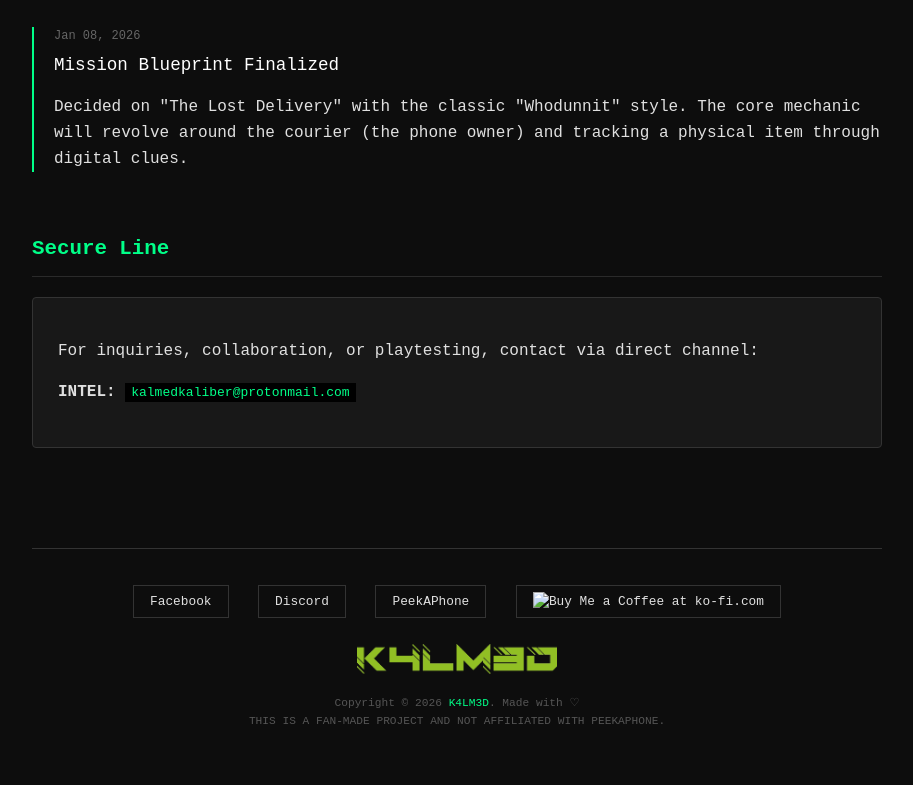
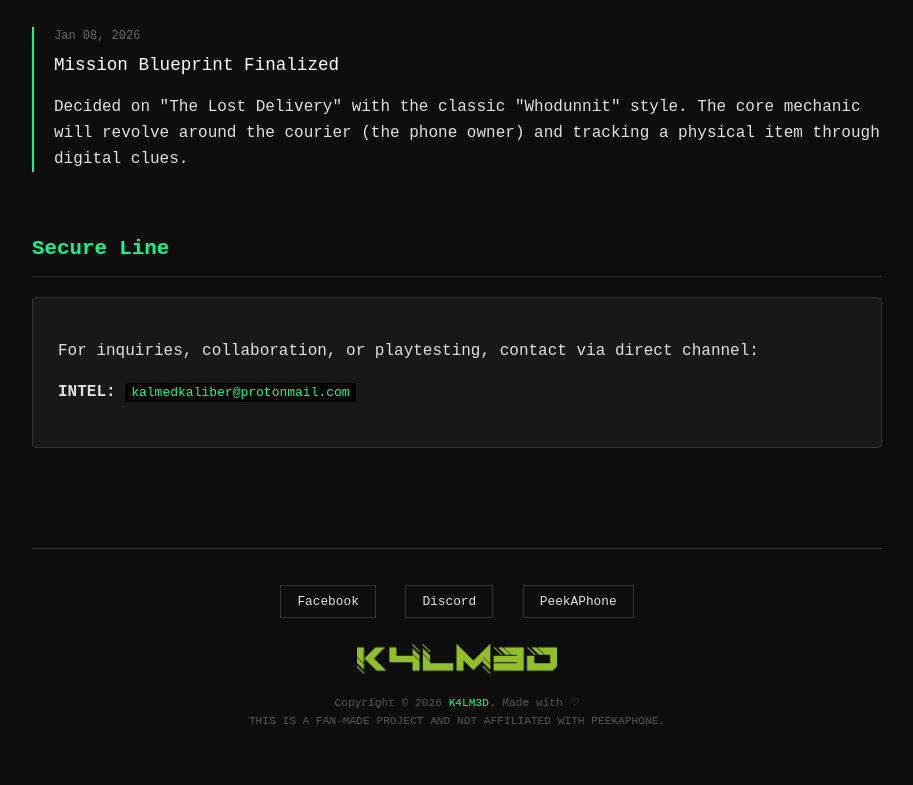
Before and after one commit to k4lm3d/the_lost_delivery, a plain HTML site: page index.html in a window 1280 px wide. Shown: the part 2409-3194 px from the top of the page, without its empty margins (183-1096 px from the left). Drawn offline with Linux system fonts and the light colour scheme.

Commit message:
Update index.html

```diff
--- a/index.html
+++ b/index.html
@@ -114,7 +114,6 @@
             <a href="https://facebook.com/k4lm3dgg" target="_blank">Facebook</a>
             <a href="https://discord.gg/A4gx27a8GN" target="_blank">Discord</a>
             <a href="https://peekaphone.com" target="_blank">PeekAPhone</a>
-            <a href='https://ko-fi.com/O5O21U14QZ' target='_blank'><img height='36' style='border:0px;height:36px;' src='https://storage.ko-fi.com/cdn/kofi3.png?v=6' border='0' alt='Buy Me a Coffee at ko-fi.com' /></a>
         </div>
         <div style="margin-top: 30px;">
             <img src="logo.png" width="200" />
```
